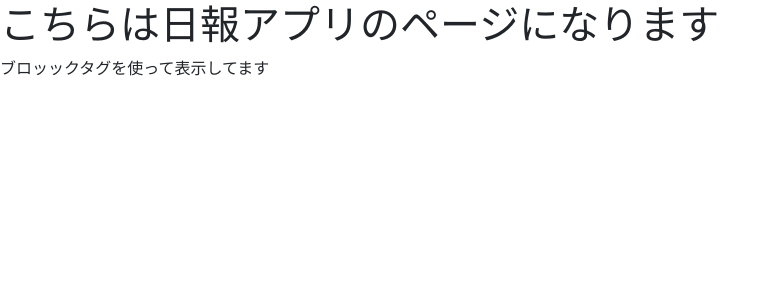
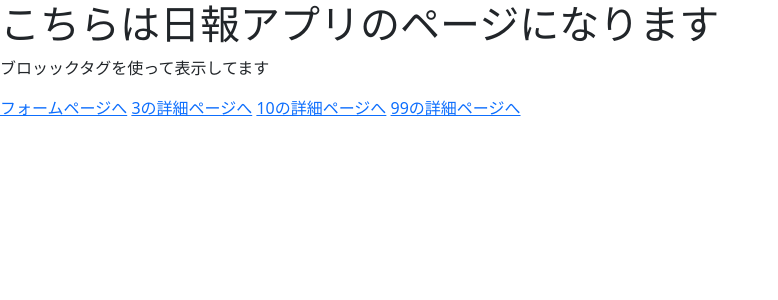
Before and after one commit to Yulikepython/itc-tube, a Django app: page /nippo/ in a window 1280 px wide. Shown: the top 300 px of the page, without its empty margins (0-778 px from the left). Run offline with Django 4.2, Linux system fonts and the light colour scheme.

Commit message:
チュートリアル2-6：ページのリンク先をページ名で指定する

```diff
--- a/src/nippo/templates/nippo/nippo-list.html
+++ b/src/nippo/templates/nippo/nippo-list.html
@@ -5,4 +5,8 @@
 {% block content %}
   <h1>こちらは日報アプリのページになります</h1>
   <p>ブロッックタグを使って表示してます</p>
+  <a href={% url 'nippo-create' %}>フォームページへ</a>
+  <a href={% url 'nippo-detail' 3 %}>3の詳細ページへ</a>
+  <a href={% url 'nippo-detail' 10 %}>10の詳細ページへ</a>
+  <a href={% url 'nippo-detail' 99 %}>99の詳細ページへ</a>
 {% endblock %}
--- a/src/nippo/urls.py
+++ b/src/nippo/urls.py
@@ -2,7 +2,7 @@ from django.urls import path
 from .views import nippoListView, nippoDetailView,nippoCreateView
 
 urlpatterns = [
-  path("", nippoListView),
-  path("detail/<int:number>/",nippoDetailView),
-  path("create/",nippoCreateView),
+  path("", nippoListView, name="nippo-list"),
+  path("detail/<int:number>/", nippoDetailView, name="nippo-detail"),
+  path("create/", nippoCreateView, name="nippo-create"),
 ]
```
